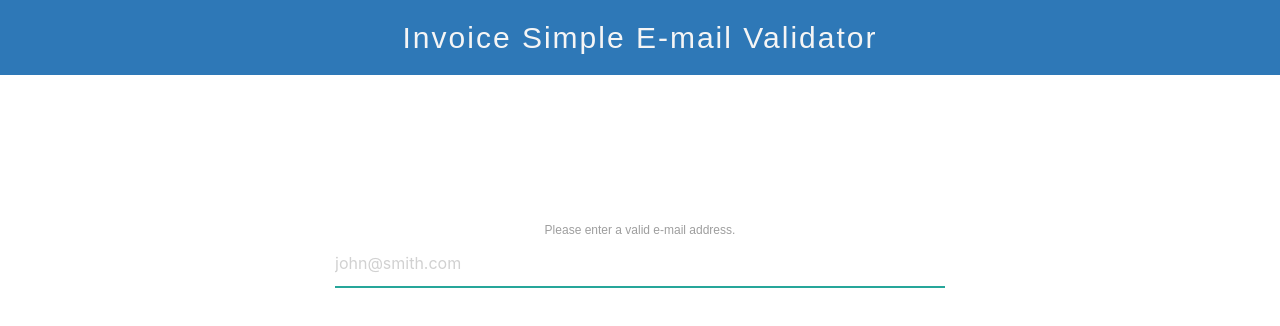
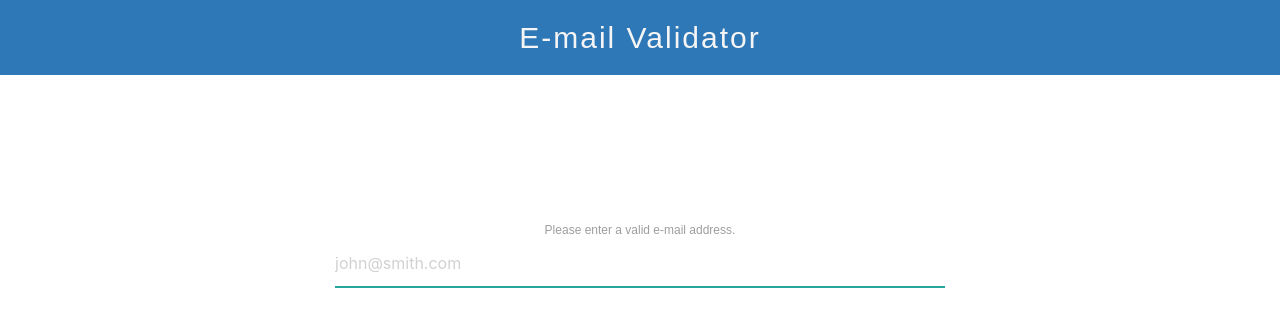
Before and after one commit to jzhang729/email-validator, a React (Create React App) app in the folder client/: page / in a window 1280 px wide. Shown: the top 326 px of the page. Built offline with nearby package versions, Linux system fonts and the light colour scheme.

Commit message:
Updated project for submission to Github.

```diff
--- a/client/public/index.html
+++ b/client/public/index.html
@@ -1,5 +1,6 @@
 <!DOCTYPE html>
 <html lang="en">
+
 <head>
   <meta charset="utf-8">
   <meta name="viewport" content="width=device-width, initial-scale=1, shrink-to-fit=no">
@@ -7,7 +8,7 @@
   <meta name="theme-color" content="#000000">
   <link rel="manifest" href="%PUBLIC_URL%/manifest.json">
   <link rel="shortcut icon" href="%PUBLIC_URL%/favicon.ico">
-    <title>Invoice Simple E-mail</title>
+  <title>E-mail Validator</title>
   <link rel="stylesheet" href="https://cdnjs.cloudflare.com/ajax/libs/materialize/1.0.0-beta/css/materialize.min.css">
   <script async src="https://cdnjs.cloudflare.com/ajax/libs/materialize/1.0.0-beta/js/materialize.min.js"></script>
   <style type="text/css">
@@ -19,10 +20,12 @@
     }
   </style>
 </head>
+
 <body>
   <noscript>
     You need to enable JavaScript to run this app.
   </noscript>
   <div id="root"></div>
 </body>
+
 </html>
--- a/client/src/App.tsx
+++ b/client/src/App.tsx
@@ -9,7 +9,7 @@
     return (
       <div className="App">
         <Header
-          title="Invoice Simple E-mail Validator"
+          title="E-mail Validator"
           bgColor="#2e78b7"
           textColor="#f5f5f5"
         />
```
Also changed, not shown: client/public/manifest.json, 1 other file (tests, documents, lock files or other folders). Lines whose indentation alone changed are shown as unchanged.
